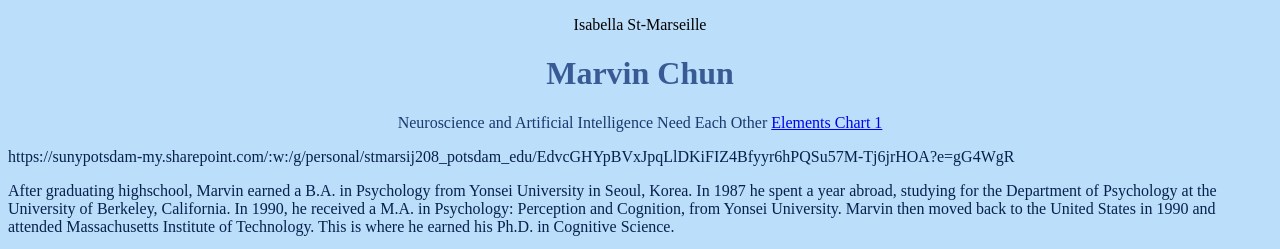
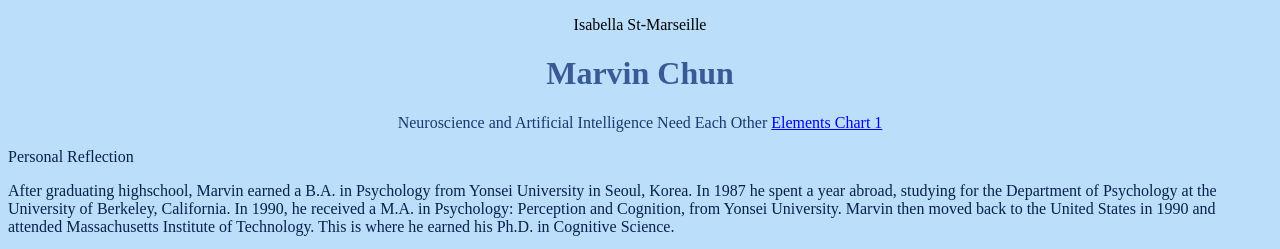
Before and after one commit to IsabellaSt-Marseille/IsabellaSt-Marseille, a plain HTML site: page index.html in a window 1280 px wide. Shown: the top 249 px of the page. Drawn offline with Linux system fonts and the light colour scheme.

Commit message:
Update index.html

```diff
--- a/index.html
+++ b/index.html
@@ -10,7 +10,7 @@
 
 
     <a href="https://sunypotsdam-my.sharepoint.com/:w:/g/personal/stmarsij208_potsdam_edu/EdvcGHYpBVxJpqLlDKiFIZ4Bfyyr6hPQSu57M-Tj6jrHOA?e=TkkKCf" target="_blank">Elements Chart 1</a>
-<p style="color:#08214C;font-family: arial, 44 px; text-align:Left;">https://sunypotsdam-my.sharepoint.com/:w:/g/personal/stmarsij208_potsdam_edu/EdvcGHYpBVxJpqLlDKiFIZ4Bfyyr6hPQSu57M-Tj6jrHOA?e=gG4WgR
+<p style="color:#08214C;font-family: arial, 44 px; text-align:Left;">Personal Reflection</p1>
 
 <p style="color:#08214C;font-family: arial, 44 px; text-align:Left;">After graduating highschool, Marvin earned a B.A. in Psychology from Yonsei University in Seoul, Korea. In 1987 he spent a year abroad, studying for the Department of Psychology at the University of Berkeley, California. In 1990, he  received a M.A. in Psychology: Perception and Cognition, from Yonsei University. Marvin then moved back to the United States in 1990 and attended Massachusetts Institute of Technology. This is where he earned his Ph.D. in Cognitive Science. </p>
 
```
